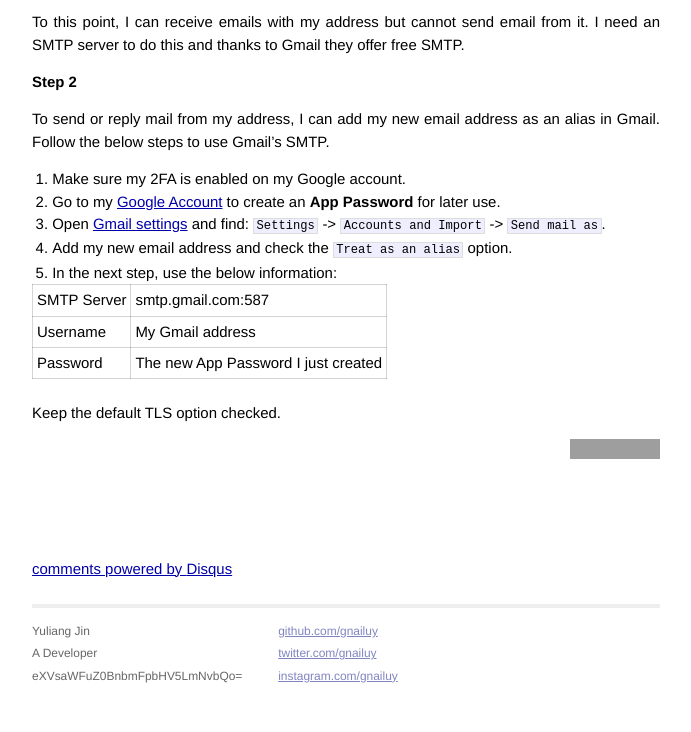
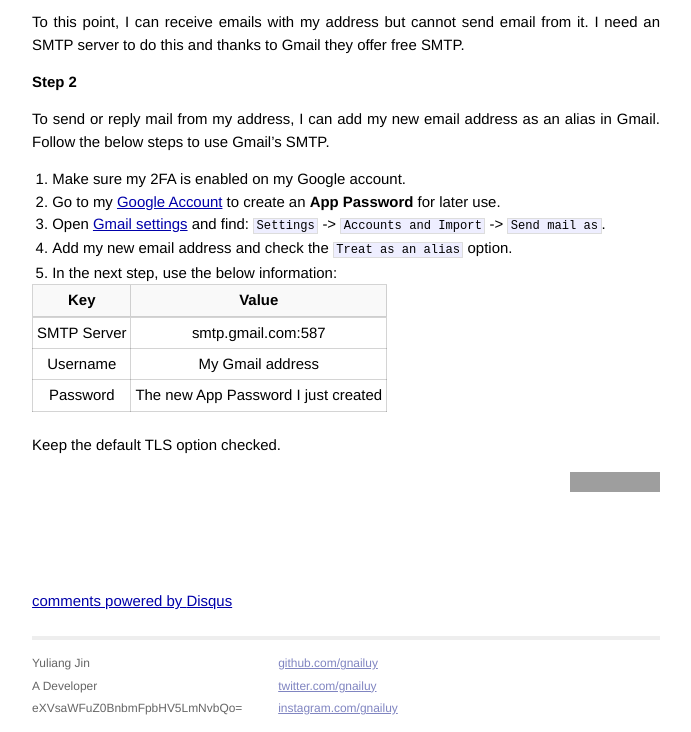
Before and after one commit to gnailuy/gnailuy.com, a Jekyll site: the page built from _posts/2023-12-08-email-at-my-own-domain.markdown, in a window 1280 px wide, cut to the strip 457-1189 px from the top of the page. Shown: the whole strip, without its empty margins (294-985 px from the left). Built offline with Jekyll 4.4.1, drawn with Linux system fonts in a browser that asks for light colours; Markdown is read by kramdown in place of the engine named in the settings; comment, search, counter and statistics services are not loaded; before the commit the page ends 1156 px from its top, so only the background shows below that; grey boxes are pictures that could not be loaded.

Commit message:
try table

```diff
--- a/_posts/2023-12-08-email-at-my-own-domain.markdown
+++ b/_posts/2023-12-08-email-at-my-own-domain.markdown
@@ -34,7 +34,8 @@ Follow the below steps to use Gmail's SMTP.
 4. Add my new email address and check the `Treat as an alias` option.
 5. In the next step, use the below information:
 
-| :--: | :--: |
+| Key | Value |
+|:---:|:-----:|
 | SMTP Server | smtp.gmail.com:587 |
 | Username | My Gmail address |
 | Password | The new App Password I just created |
```
